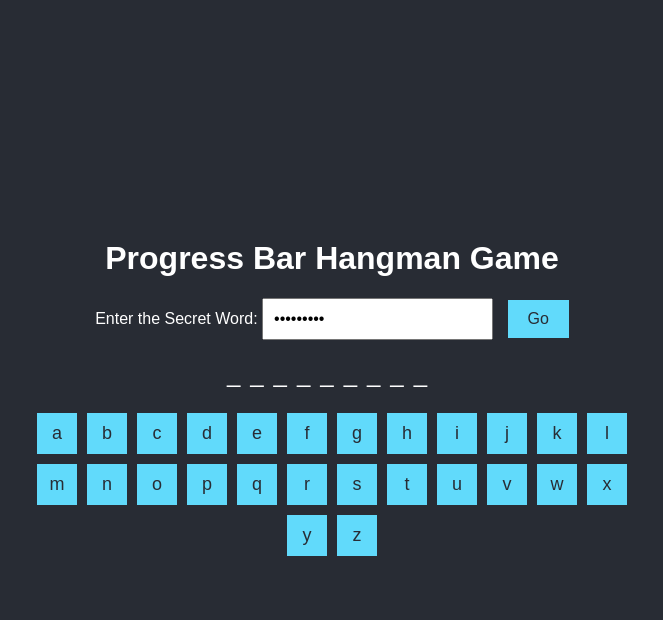
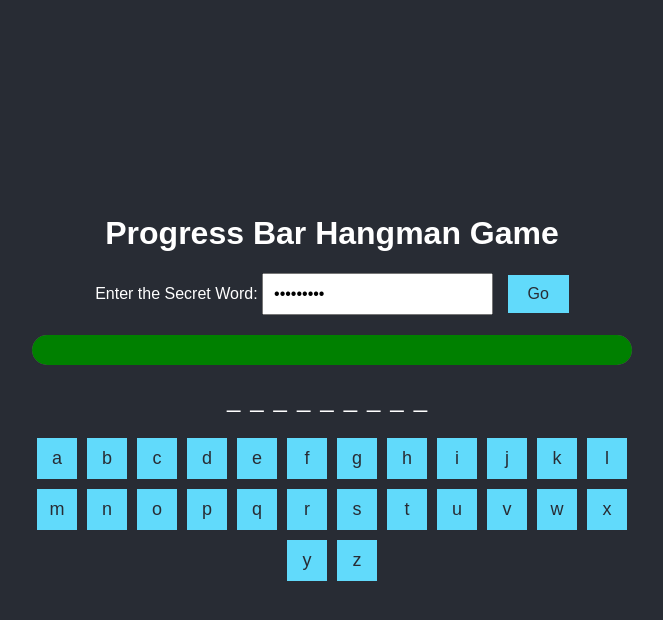
Before and after one commit to newburycollege/wordguess, a plain HTML site: page index.html in a window 1280 px wide. Both pictures are taken after typing "Sample123" into the empty fields and a click on the button "Go". Shown: the whole page, without its empty margins (308-971 px from the left). Drawn offline with Linux system fonts and the light colour scheme.

Commit message:
Update styles.css

```diff
--- a/styles.css
+++ b/styles.css
@@ -38,9 +38,21 @@ button:hover {
     background-color: #21a1f1;
 }
 
-#rocket-img {
-    width: 100px;
+.progress-bar-container {
+    width: 100%;
+    height: 30px;
+    background-color: #555;
     margin-bottom: 20px;
+    border-radius: 15px;
+    overflow: hidden;
+}
+
+#progress-bar {
+    width: 100%;
+    height: 100%;
+    background-color: green;
+    border-radius: 15px;
+    transition: width 0.3s, background-color 0.3s;
 }
 
 #word-display {
@@ -73,8 +85,3 @@ button:hover {
 .letter-btn:hover {
     background-color: #21a1f1;
 }
-
-.remaining-attempts {
-    margin-top: 20px;
-    font-size: 18px;
-}
```
